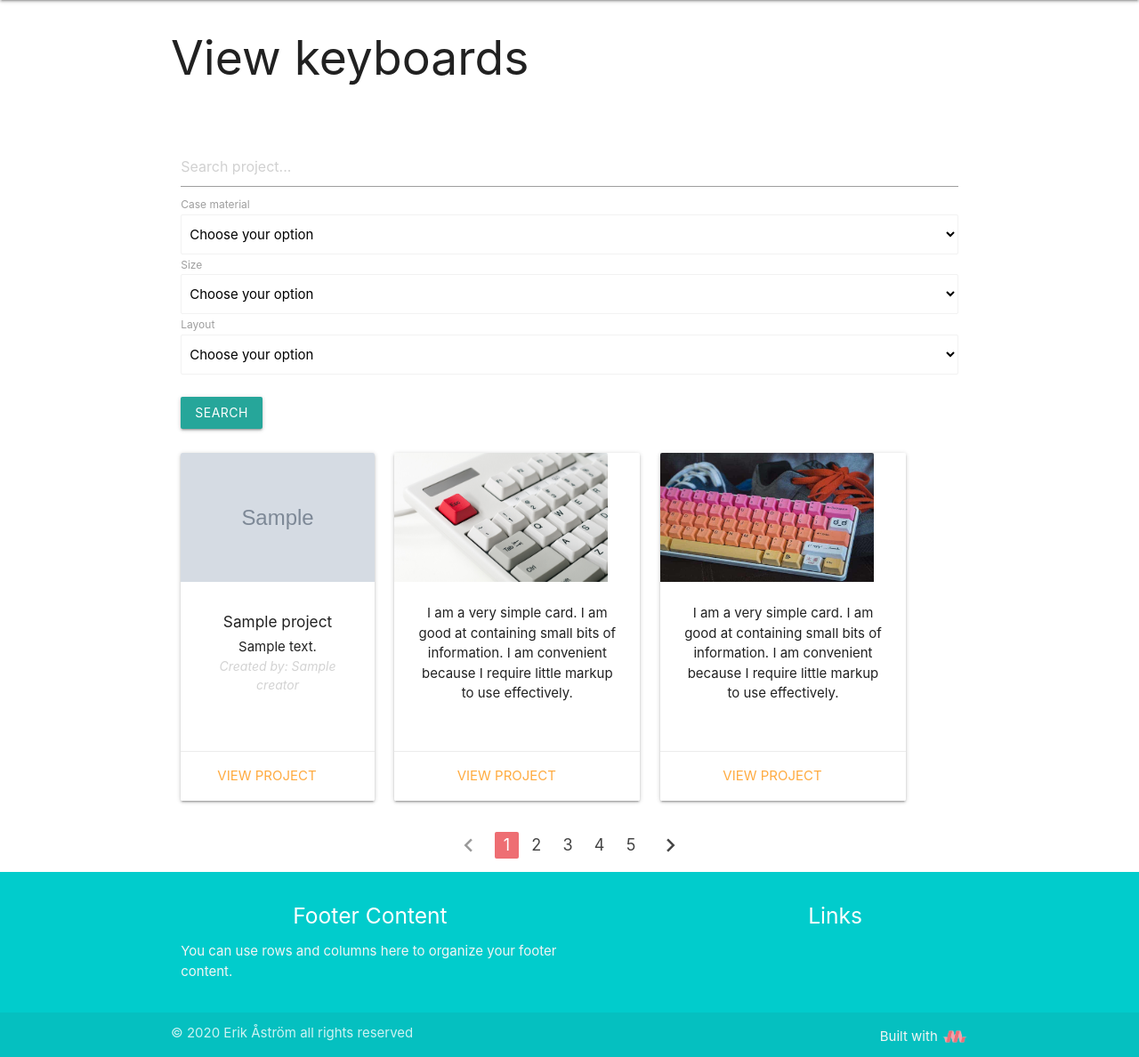
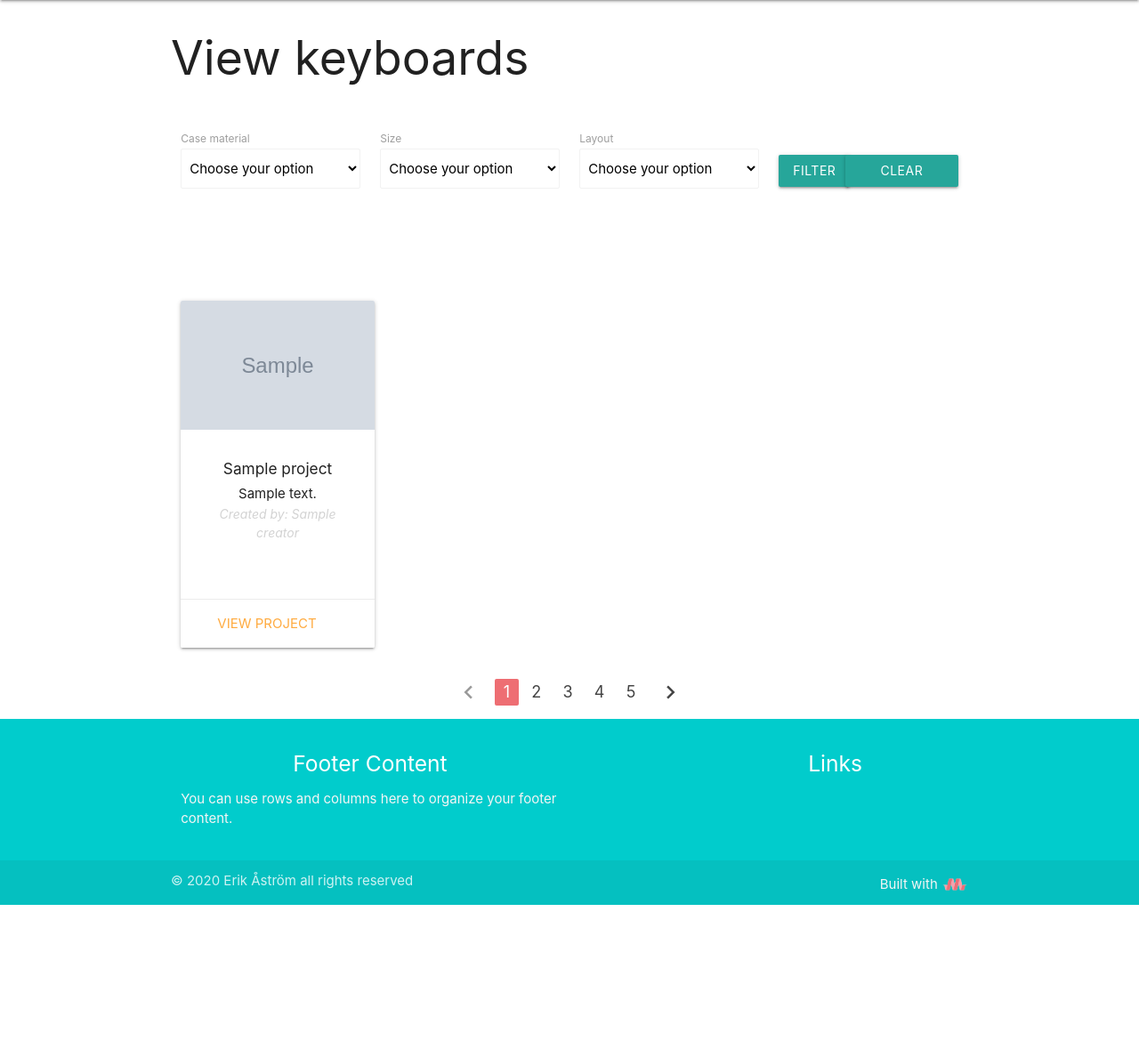
Before and after one commit to astromerik/milestone3, a Flask app: page /projects in a window 1280 px wide. Shown: the part 64-1252 px from the top of the page at 89% size. After the commit the page ends 1081 px from the top, so only its background shows below. Run offline with Flask 2, Linux system fonts and the light colour scheme; grey boxes marked "Sample" are stand-in pictures; a database or web service that is not in the repository returns one stand-in record (values such as "Sample title"); some libraries are stand-ins or nearby versions.

Commit message:
added filter functionality to project page which filter the results based on input in filter forms

```diff
--- a/app.py
+++ b/app.py
@@ -2,53 +2,86 @@ import os
 from flask import Flask, render_template, request, redirect, url_for
 from flask_pymongo import PyMongo
 import env
+from bson.objectid import ObjectId
 
+
+# Start application
 app = Flask(__name__)
-
 app.config["MONGO_DBNAME"] = "components"
 app.config["MONGO_URI"] = os.environ.get("MONGO_URI")
+mongo = PyMongo(app)
 
-mongo = PyMongo(app)
+coll = mongo.db
 
 
 @app.route('/')
 @app.route('/home')
 def home():
-    return render_template("home.html", projects=mongo.db.projects.find_one())
+    return render_template("home.html", projects=coll.projects.find_one())
 
 
-@app.route('/projects')
+# Display and filter projects
+
+@app.route('/projects', methods=['POST', 'GET'])
 def projects():
+    casemat = request.form.get('casemat')
+    print(casemat)
+    size = request.form.get('size')
+    layout = request.form.get('layout')
+
+    # Handle POST request
+    if request.method == 'POST':
+        query = {}
+
+        if casemat != 'none':
+            query['caseMaterial'] = casemat
+
+        if layout != 'none':
+            query['layout'] = layout
+
+        if size != 'none':
+            query['layoutSize'] = size
+        print(query)
+        all_projects = coll.projects.find(query)
+
+    # Handle GET request
+    else:
+        all_projects = coll.projects.find()
+
     return render_template("projects.html",
-                           casematerial=mongo.db.caseMaterial.find(),
-                           size=mongo.db.layoutSize.find(),
-                           layout=mongo.db.layout.find(),
-                           projects=mongo.db.projects.find())
+                           casematerial=coll.caseMaterial.find(),
+                           size=coll.layoutSize.find(),
+                           layout=coll.layout.find(),
+                           casemat=casemat,
+                           projects=all_projects)
 
 
+# Build a keyboard
 @app.route('/build')
 def build():
     return render_template("build.html",
-                           casematerial=mongo.db.caseMaterial.find(),
-                           size=mongo.db.layoutSize.find(),
-                           layout=mongo.db.layout.find(),
-                           projects=mongo.db.projects.find(),
-                           casebrand=mongo.db.caseBrand.find(),
-                           switchbrand=mongo.db.keyswitchBrand.find(),
-                           switchtype=mongo.db.cherry.find())
+                           casematerial=coll.caseMaterial.find(),
+                           size=coll.layoutSize.find(),
+                           layout=coll.layout.find(),
+                           projects=coll.projects.find(),
+                           casebrand=coll.caseBrand.find(),
+                           switchbrand=coll.keyswitchBrand.find(),
+                           switchtype=coll.cherry.find())
+
+# Takes the user input and passes it to the database to build keyboard
+@app.route('/insert_build', methods=['POST'])
+def insert_build():
+    coll.projects.insert_one(request.form.to_dict())
+    return redirect(url_for('build'))
 
 
-@app.route('/insert_build', methods=['POST'])
-def insert_build():
-    mongo.db.projects.insert_one(request.form.to_dict())
-    return redirect(url_for('build'))
-
+# @app.route('/view_project')
+# def view_project():
+#     render_template('viewproject.html')
 
 if __name__ == '__main__':
     app.run(host=os.environ.get('IP'),
             port=int(os.environ.get('PORT')),
             debug=True)
 
-
-
-#flask, pymongo, dnspython and flask-pymongo are installed
+# flask, pymongo, dnspython and flask-pymongo are installed
--- /dev/null
+++ b/templates/editdelete.html
@@ -0,0 +1,5 @@
+{% extends 'base.html' %}
+
+
+
+{% endblock %}
--- a/templates/home.html
+++ b/templates/home.html
@@ -13,7 +13,7 @@
 
     <div class="row startbuttons">
         <div class="col s3 push-s3">
-            <a class="waves-effect waves-light btn startbuttons"><i class="material-icons left">work</i>Projects</a>
+            <a class="waves-effect waves-light btn startbuttons" href="{{url_for('projects')}}" ><i class="material-icons left">work</i>Projects</a>
         </div>
         <div class="col s3 push-s4">
             <a class="waves-effect waves-light btn startbuttons"><i class="material-icons left">mood</i>Sign Up</a>
--- a/templates/projects.html
+++ b/templates/projects.html
@@ -3,54 +3,56 @@
 {% block content %}
 
 <h2>View keyboards</h2>
+<form action="{{ url_for('projects') }} " method="POST">
     <div class="row filterrow">
-        <div class="col s12">
-            <input id="filterinput" type="text" placeholder="Search project...">
-        </div>
-        <div class="col s12">
+        <div class="col s3">
        <label>Case material</label>
-        <select class="browser-default">
-            <option value="" disabled selected>Choose your option</option>
+        <select id="casemat" name="casemat" class="browser-default">
+            <option value="none" selected>Choose your option</option>
             {% for mat in casematerial %}
-            <option value="{{mat.Material}}">{{mat.Material}}</option>
+            <option  value="{{mat.Material}}">{{mat.Material}}</option>
             {% endfor %}
         </select>
         </div>
-        <div class="col s12">
+        <div class="col s3">
        <label>Size</label>
-        <select class="browser-default">
-            <option value="" disabled selected>Choose your option</option>
+        <select id="size" name="size" class="browser-default">
+            <option value="none"  selected>Choose your option</option>
             {% for siz in size %}
             <option value="{{siz.Size}}">{{siz.Size}}</option>
             {% endfor %}
         </select>
         </div>
-        <div class="col s12">
+        <div class="col s3">
        <label>Layout</label>
-        <select class="browser-default">
-            <option value="" disabled selected>Choose your option</option>
+        <select id="layout" name="layout" class="browser-default">
+            <option value="none"  selected>Choose your option</option>
             {% for lay in layout %}
             <option value="{{lay.Type}}">{{lay.Type}}</option>
             {% endfor %}
         </select>
         </div>
-        <div class="col">
-            <a class="waves-effect waves-light btn filterbutton">Search</a>
+        <div class="col s1">
+            <button class="waves-effect waves-light btn startbuttons" type="submit">Filter</button>
+        </div>
+        <div class="col s2">
+            <a class="waves-effect waves-light btn startbuttons" href="{{ url_for('projects') }}">Clear filters</a>
         </div>
     </div>
-
+</form>
 
     <div class="row center-align">
-        {% for builds in projects %}
+
+        {% for project in projects %}
         <div class="col s7 l4 projectcards">
             <div class="card">
                 <div class="card-image">
-                    <img src="{{builds.imgURL}}">
+                    <img src="{{project.imgURL}}">
                 </div>
                 <div class="card-content">
-                    <h6>{{builds.projectName}}</h6>
-                    <p>{{builds.description}}</p>
-                    <p id="signature">Created by: {{builds.creator}}</p>
+                    <h6>{{project.projectName}}</h6>
+                    <p>{{project.description}}</p>
+                    <p id="signature">Created by: {{project.creator}}</p>
                 </div>
                 <div class="card-action">
                     <a href="#">View project</a>
@@ -58,36 +60,7 @@
             </div>
         </div>
         {% endfor %}
-        <div class="col s7 l4">
-            <div class="card">
-                <div class="card-image">
-                    <img src="static/images/exitbutton.jpg">
-                </div>
-                <div class="card-content">
-                    <p>I am a very simple card. I am good at containing small bits of information.
-                    I am convenient because I require little markup to use effectively.</p>
-                </div>
-                <div class="card-action">
-                    <a href="#">View project</a>
-                </div>
-            </div>
-        </div>
-        <div class="col s7 l4">
-            <div class="card">
-                <div class="card-image">
-                    <img src="static/images/bubbly.jpg">
-                </div>
-                <div class="card-content">
-                    <p>I am a very simple card. I am good at containing small bits of information.
-                    I am convenient because I require little markup to use effectively.</p>
-                </div>
-                <div class="card-action">
-                    <a href="#">View project</a>
-                </div>
-            </div>
-        </div>
     </div>
-
 
     <div class="center-align">
         <ul class="pagination">
@@ -101,6 +74,7 @@
         </ul>
     </div>
 
+
     <script>$
     (document).ready(function(){
     $('select').formSelect();
--- /dev/null
+++ b/templates/viewproject.html
@@ -0,0 +1,5 @@
+{% extends 'base.html' %}
+
+
+
+{% endblock %}
```
Also changed, not shown: templates/build.html (+9 -0 lines).
